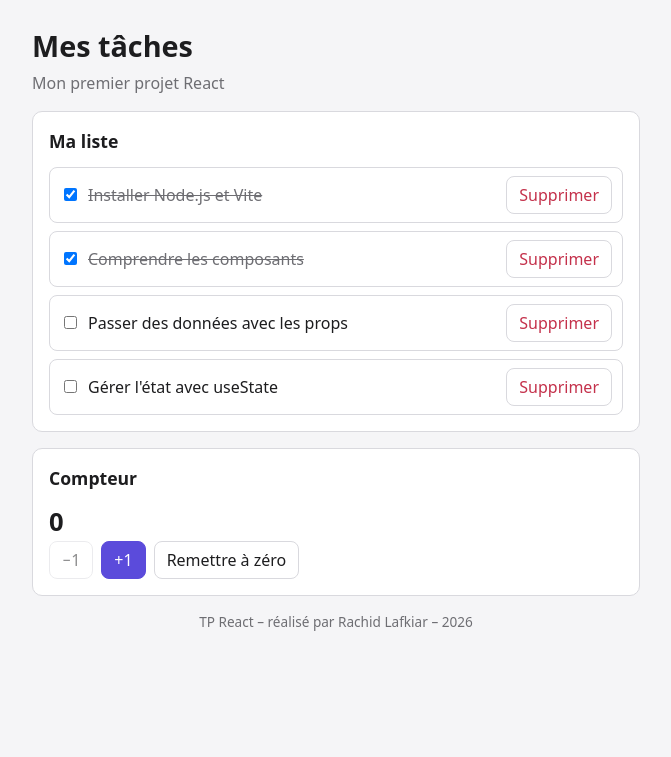
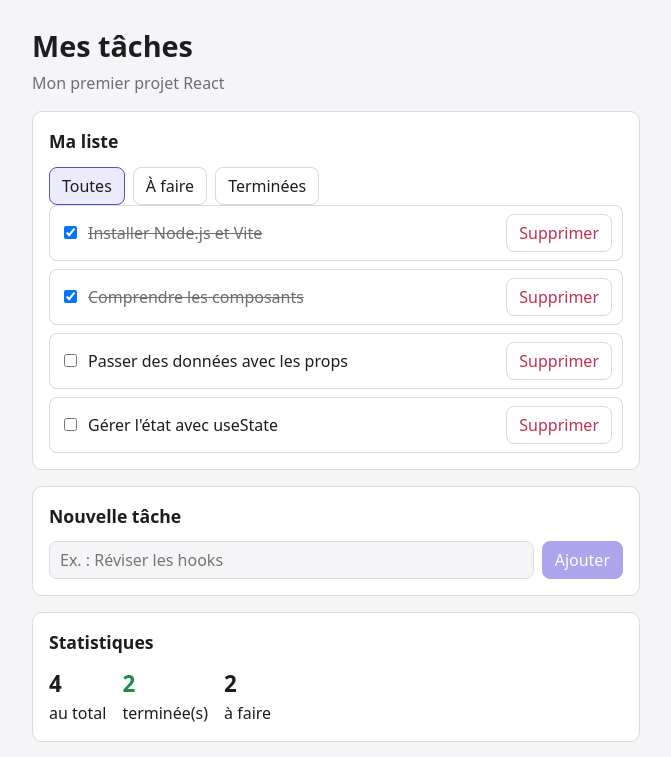
Before and after one commit to lafkiar-rachid1/tp-react-taches, a React (Vite) app in the folder mes-taches/: page / in a window 1280 px wide. Shown: the top 757 px of the page, without its empty margins (304-975 px from the left). Built offline with nearby package versions, Linux system fonts and the light colour scheme.

Commit message:
Étape 4 : formulaire contrôlé, filtres et statistiques

```diff
--- a/mes-taches/src/App.jsx
+++ b/mes-taches/src/App.jsx
@@ -4,6 +4,9 @@ import ListeTaches from './components/ListeTaches.jsx'
 import Pied from './components/Pied.jsx'
 import Carte from './components/Carte.jsx'
 import Compteur from './components/Compteur.jsx'
+import FormulaireAjout from './components/FormulaireAjout.jsx'
+import Filtres from './components/Filtres.jsx'
+import Statistiques from './components/Statistiques.jsx'
 
 const TACHES_INITIALES = [
   { id: 1, titre: 'Installer Node.js et Vite', terminee: true },
@@ -14,6 +17,17 @@ const TACHES_INITIALES = [
 
 function App() {
   const [taches, setTaches] = useState(TACHES_INITIALES)
+  const [filtre, setFiltre] = useState('toutes')
+
+  const tachesVisibles = taches.filter((tache) => {
+    if (filtre === 'actives') {
+      return !tache.terminee
+    }
+    if (filtre === 'terminees') {
+      return tache.terminee
+    }
+    return true
+  })
 
   function basculerTache(id) {
     setTaches(
@@ -27,6 +41,13 @@ function App() {
     setTaches(taches.filter((tache) => tache.id !== id))
   }
 
+  function ajouterTache(titre) {
+    setTaches([
+      ...taches,
+      { id: Date.now(), titre, terminee: false },
+    ])
+  }
+
   return (
     <div className="app">
       <Entete
@@ -34,11 +55,18 @@ function App() {
         sousTitre="Mon premier projet React"
       />
       <Carte titre="Ma liste">
+        <Filtres filtre={filtre} onChanger={setFiltre} />
         <ListeTaches
-          taches={taches}
+          taches={tachesVisibles}
           onBasculer={basculerTache}
           onSupprimer={supprimerTache}
         />
+      </Carte>
+      <Carte titre="Nouvelle tâche">
+        <FormulaireAjout onAjouter={ajouterTache} />
+      </Carte>
+      <Carte titre="Statistiques">
+        <Statistiques taches={taches} />
       </Carte>
       <Carte titre="Compteur">
         <Compteur />
--- /dev/null
+++ b/mes-taches/src/components/Filtres.jsx
@@ -0,0 +1,24 @@
+function Filtres({ filtre, onChanger }) {
+  const options = [
+    { valeur: 'toutes', libelle: 'Toutes' },
+    { valeur: 'actives', libelle: 'À faire' },
+    { valeur: 'terminees', libelle: 'Terminées' },
+  ]
+
+  return (
+    <div className="filtres">
+      {options.map((option) => (
+        <button
+          key={option.valeur}
+          type="button"
+          className={filtre === option.valeur ? 'actif' : ''}
+          onClick={() => onChanger(option.valeur)}
+        >
+          {option.libelle}
+        </button>
+      ))}
+    </div>
+  )
+}
+
+export default Filtres
--- /dev/null
+++ b/mes-taches/src/components/FormulaireAjout.jsx
@@ -0,0 +1,37 @@
+import { useState } from 'react'
+
+function FormulaireAjout({ onAjouter }) {
+  const [titre, setTitre] = useState('')
+
+  function gererSoumission(event) {
+    event.preventDefault()
+    const titreNettoye = titre.trim()
+
+    if (titreNettoye === '') {
+      return
+    }
+
+    onAjouter(titreNettoye)
+    setTitre('')
+  }
+
+  return (
+    <form className="formulaire" onSubmit={gererSoumission}>
+      <input
+        type="text"
+        value={titre}
+        onChange={(event) => setTitre(event.target.value)}
+        placeholder="Ex. : Réviser les hooks"
+      />
+      <button
+        type="submit"
+        className="principal"
+        disabled={titre.trim() === ''}
+      >
+        Ajouter
+      </button>
+    </form>
+  )
+}
+
+export default FormulaireAjout
--- /dev/null
+++ b/mes-taches/src/components/Statistiques.jsx
@@ -0,0 +1,15 @@
+function Statistiques({ taches }) {
+  const total = taches.length
+  const terminees = taches.filter((tache) => tache.terminee).length
+  const restantes = total - terminees
+
+  return (
+    <div className="stats">
+      <div><strong>{total}</strong> au total</div>
+      <div className="terminees"><strong>{terminees}</strong> terminée(s)</div>
+      <div><strong>{restantes}</strong> à faire</div>
+    </div>
+  )
+}
+
+export default Statistiques
```
